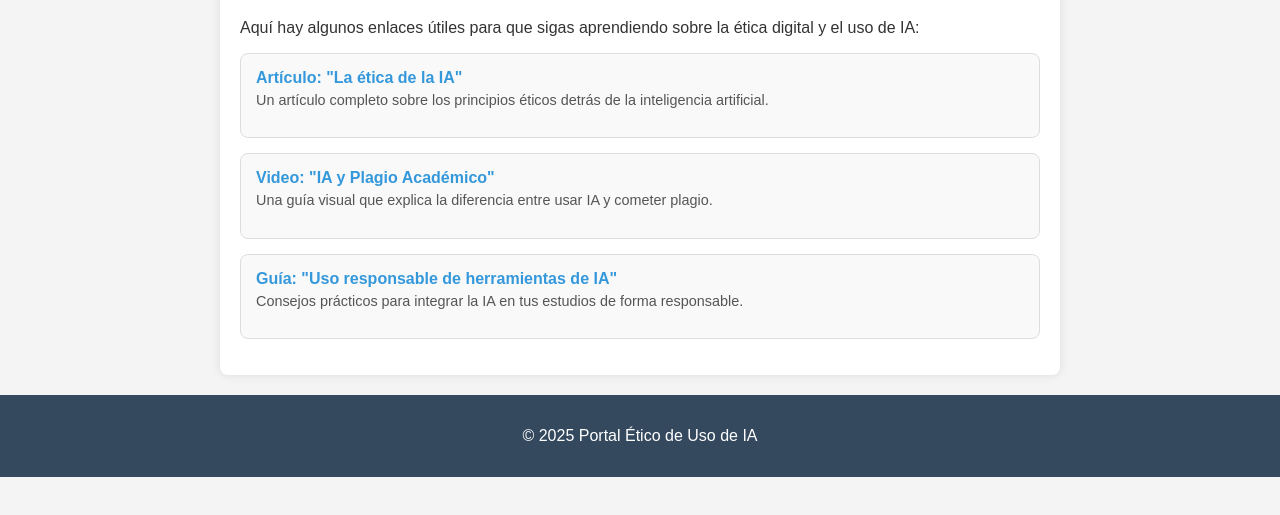
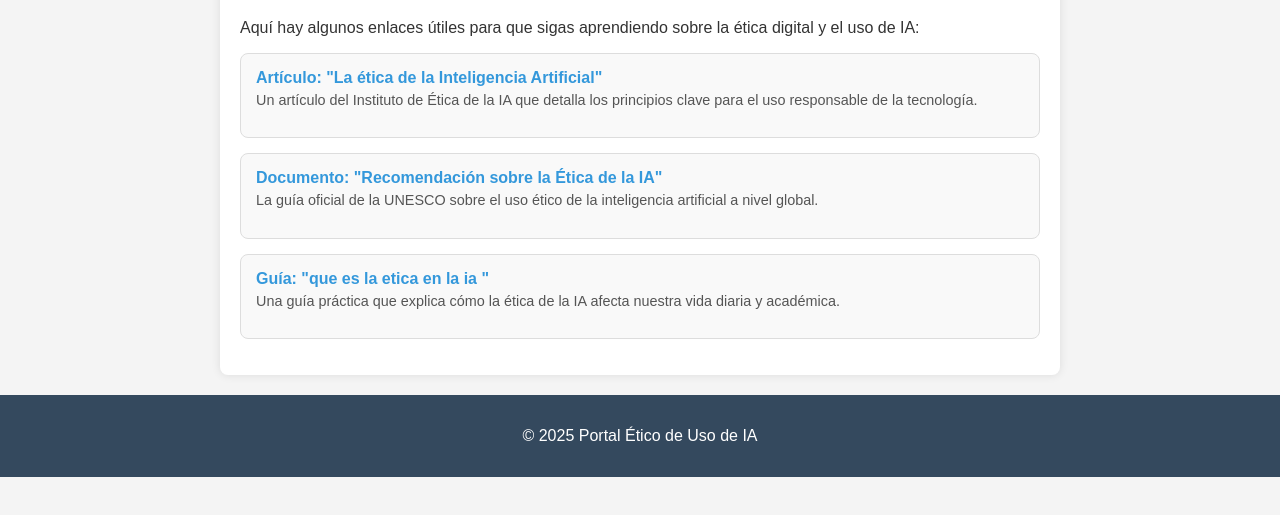
Before and after one commit to matiash12/Fullstack_2, a plain HTML site: page recursos.html in a window 1280 px wide. Shown: the part 151-666 px from the top of the page. Drawn offline with Linux system fonts and the light colour scheme.

Commit message:
Update recursos.html

```diff
--- a/recursos.html
+++ b/recursos.html
@@ -21,22 +21,22 @@
         <p>Aquí hay algunos enlaces útiles para que sigas aprendiendo sobre la ética digital y el uso de IA:</p>
         <ul class="lista-recursos">
             <li>
-                <a href="https://ejemplo.com/articulo-etica" target="_blank">
-                    Artículo: "La ética de la IA"
+                <a href="https://www.unesco.org/es/artificial-intelligence/recommendation-ethics" target="_blank">
+                    Artículo: "La ética de la Inteligencia Artificial"
                 </a>
-                <p>Un artículo completo sobre los principios éticos detrás de la inteligencia artificial.</p>
+                <p>Un artículo del Instituto de Ética de la IA que detalla los principios clave para el uso responsable de la tecnología.</p>
             </li>
             <li>
-                <a href="https://ejemplo.com/video-plagio" target="_blank">
-                    Video: "IA y Plagio Académico"
+                <a href="https://www.iso.org/es/inteligencia-artificial/etica-ia-responsable" target="_blank">
+                    Documento: "Recomendación sobre la Ética de la IA"
                 </a>
-                <p>Una guía visual que explica la diferencia entre usar IA y cometer plagio.</p>
+                <p>La guía oficial de la UNESCO sobre el uso ético de la inteligencia artificial a nivel global.</p>
             </li>
             <li>
-                <a href="https://ejemplo.com/guia-uso-responsable" target="_blank">
-                    Guía: "Uso responsable de herramientas de IA"
+                <a href="https://www.ibm.com/es-es/think/topics/ai-ethics" target="_blank">
+                    Guía: "que es la etica en la ia "
                 </a>
-                <p>Consejos prácticos para integrar la IA en tus estudios de forma responsable.</p>
+                <p>Una guía práctica que explica cómo la ética de la IA afecta nuestra vida diaria y académica.</p>
             </li>
         </ul>
     </main>
```
